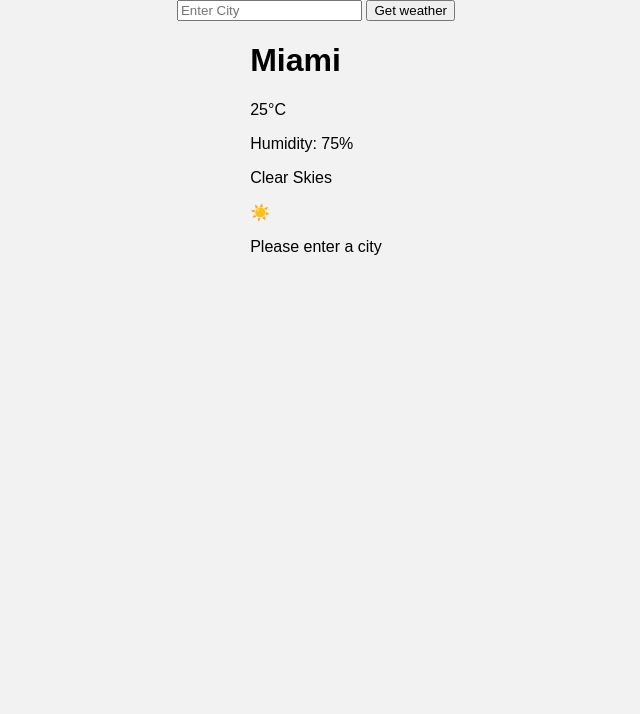
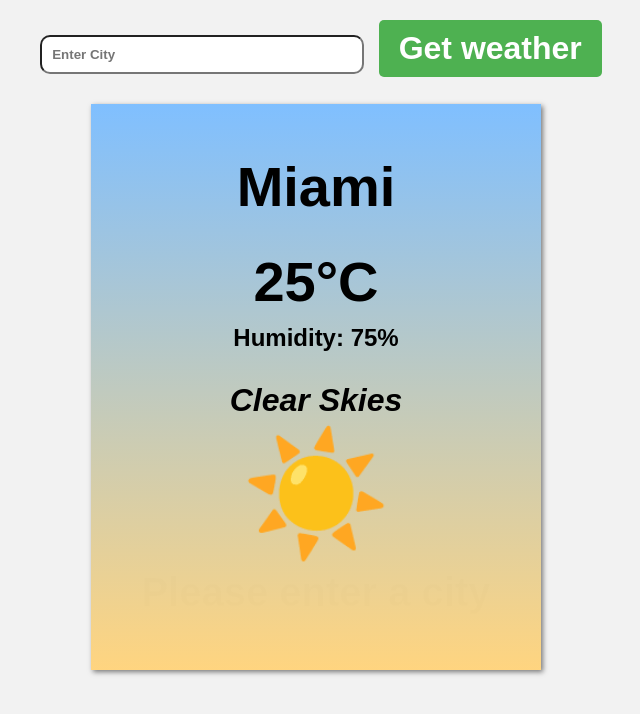
Before and after one commit to oliynykdmitry83/API-weather-app, a plain HTML site: page index.html in a window 1280 px wide. Shown: the whole page, without its empty margins (324-964 px from the left). Drawn offline with Linux system fonts and the light colour scheme.

Commit message:
css done

```diff
--- a/index.html
+++ b/index.html
@@ -8,15 +8,15 @@
 </head>
 <body>
 
-    <form class="weatherform">
-        <input type="text" class="ctyInput" placeholder="Enter City">
+    <form class="weatherForm">
+        <input type="text" class="cityInput" placeholder="Enter City">
         <button type="submit">Get weather</button>
     </form>
 
     <div class="card">
         <h1 class="cityDisplay">Miami</h1>
         <p class="tempDisplay">25°C</p>
-        <p class="huniditydisplay">Humidity: 75%</p>
+        <p class="humidityDisplay">Humidity: 75%</p>
         <p class="descDisplay">Clear Skies</p>
         <p class="weatherEmoji">☀️</p>
         <p class="errorDisplay">Please enter a city</p>
--- a/style.css
+++ b/style.css
@@ -18,6 +18,59 @@ body{
     border-radius: 10px;
     margin: 10px;
     width: 300px;
-
+}
+button[type="submit"]{
+    padding: 10px 20px;
+    font-weight: bold;
+    font-size: 2rem;
+    background-color: hsl(122, 39%, 50%);
+    color: white;
+    border: none;
+    border-radius: 5px;
+    cursor: pointer;
+}
+button[type="submit"]:hover{
+    background-color: hsl(122, 39%, 40%);
+}
+.card{
+    background: linear-gradient(180deg, hsl(210, 100%, 75%), hsl(40, 100%, 75%));
+    padding: 50px;
+    box-shadow: 2px 2px 5px hsla(0, 0%, 0%, 0.5);
+    min-width: 300px;
+    display: flex;
+    flex-direction: column;
+    align-items: center;
+}
+h1{
+    font-size: 3.5rem;
+    margin-top: 0;
+    margin-bottom: 25px;
+}
+p{
+    font-size: 1.5rem;
+    margin: 5px 0;
+}
+.cityDisplay, .tempDisplay{
+    font-size: 3.5rem;
+    font-weight: bold;
 
 }
+.humidityDisplay{
+    font-weight: bold;
+    margin-bottom: 25px;
+}
+.descDisplay{
+    font-style: italic;
+    font-weight: bold;
+    font-size: 2rem;
+}
+.weatherEmoji{
+    margin: 0;
+    font-size: 7.5rem;
+
+}
+.errorDisplay{
+    font-size: 2.5rem;
+    font-weight: bold;
+    color: hsla(0, 0%, 0%, 0.75%);
+}
```
